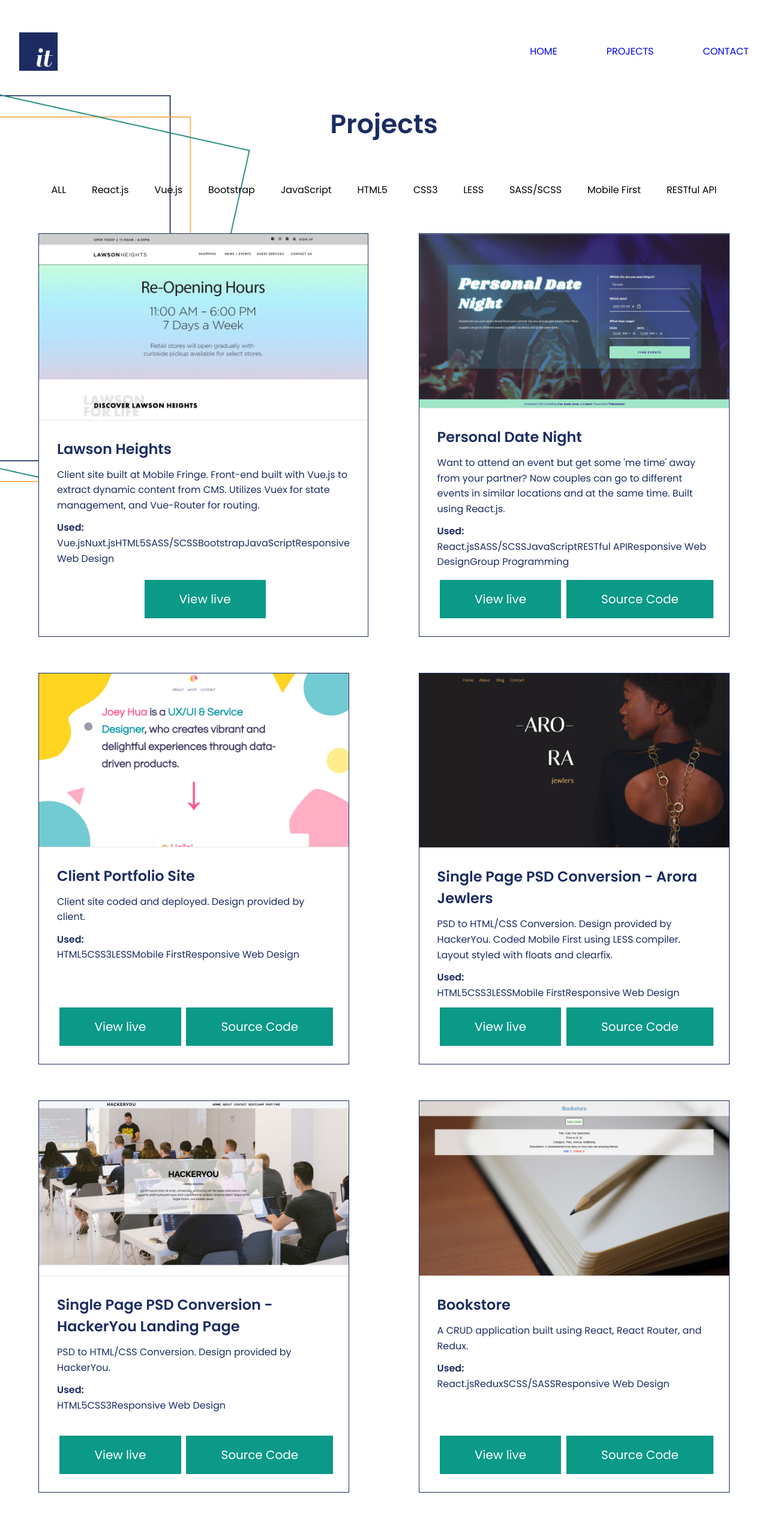
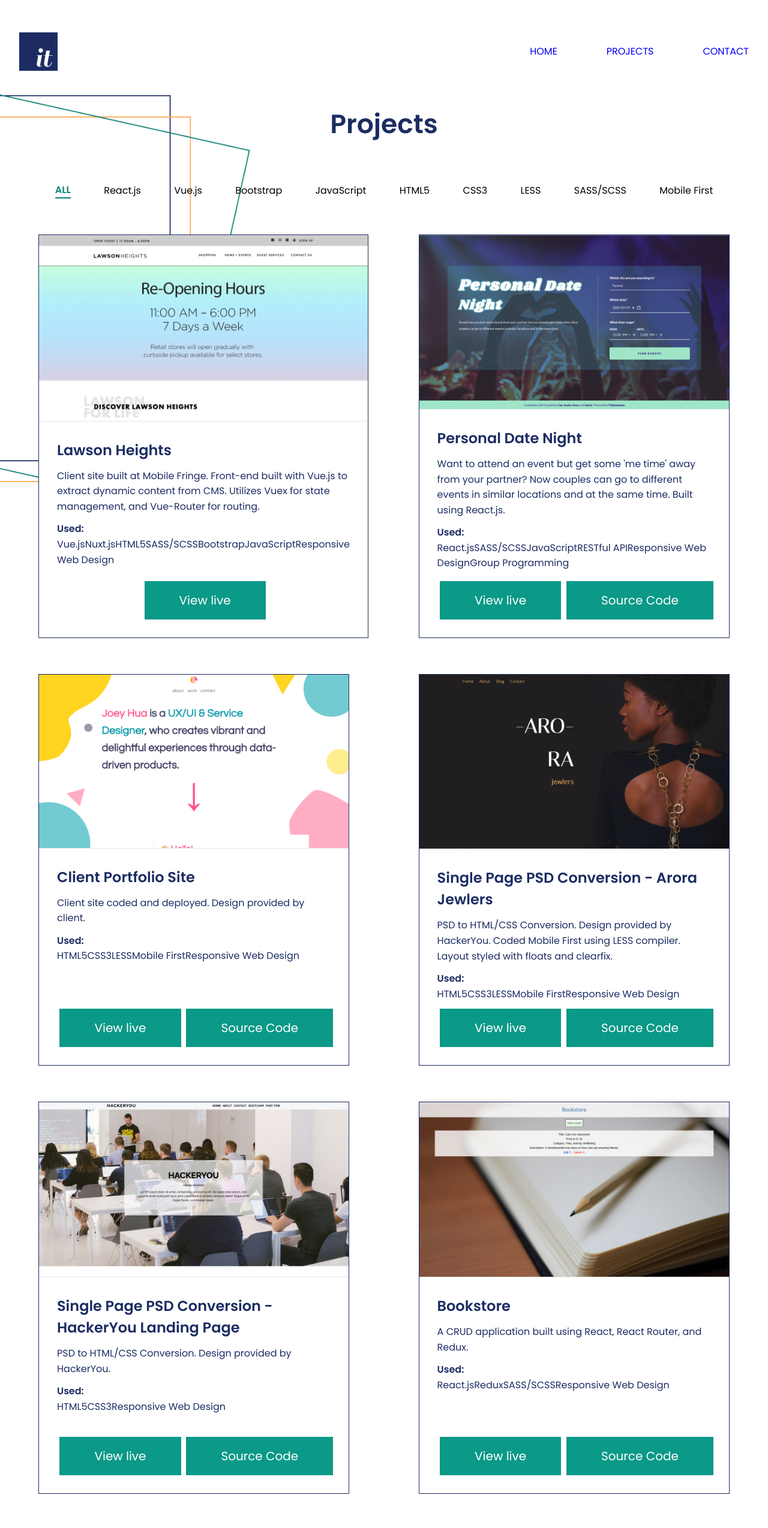
Before and after one commit to rashmi-webdev/vinayak-adimule-client1, a Next.js app: page /projects in a window 1280 px wide. Shown: the top 2548 px of the page at 60% size. Built offline with nearby package versions, Linux system fonts and the light colour scheme.

Commit message:
[it] conditional class for project button added. modified end-CTA to conditional

```diff
--- a/components/layout/layout-component.jsx
+++ b/components/layout/layout-component.jsx
@@ -5,7 +5,7 @@ import Head from "next/head";
 import NavBar from "../navigation/nav-bar-component";
 
 import PersistFooter from "../footer/footer-component";
-import SeeMoreProjects from "../see-more/see-more-projects.component";
+import ConditionalCTA from "../see-more/see-more-projects.component";
 
 const name = "Irene Truong";
 export const siteTitle = "Irene Truong | Web Developer";
@@ -66,7 +66,7 @@ export default function Layout({ children, home, contact }) {
         )} */}
       </header>
       <main>{children}</main>
-      {!contact && <SeeMoreProjects />}
+      {!contact && <ConditionalCTA />}
       {/* </div> */}
       <PersistFooter />
     </>
--- a/components/projects.data.js
+++ b/components/projects.data.js
@@ -76,7 +76,7 @@ const PROJECTS_DATA = [
     imagePath: "/images/project-previews/Bookstore.jpg",
     description:
       "A CRUD application built using React, React Router, and Redux.",
-    skills: ["React.js", "Redux", "SCSS/SASS", "Responsive Web Design"],
+    skills: ["React.js", "Redux", "SASS/SCSS", "Responsive Web Design"],
     liveUrl: "https://irenecodes.github.io/bookstore/#/",
     githubUrl: "https://github.com/irenecodes/bookstore",
   },
@@ -86,7 +86,7 @@ const PROJECTS_DATA = [
     imagePath: "/images/project-previews/PetLims.jpg",
     description:
       "jQuery Quiz to find out how many pets you can own dependent on your location in the GTA. ",
-    skills: ["HTML5", "CSS3", "SCSS/SASS", "jQuery", "Responsive Web Design"],
+    skills: ["HTML5", "CSS3", "SASS/SCSS", "jQuery", "Responsive Web Design"],
     liveUrl: "https://irenecodes.github.io/Pet-Lims/",
     githubUrl: "https://github.com/irenecodes/Pet-Lims",
   },
@@ -96,7 +96,7 @@ const PROJECTS_DATA = [
     imagePath: "/images/project-previews/KeyboardWarrior.jpg",
     description:
       "A speed-typing game in vanilla JavaScript. Utilizes Bootstrap 4 for responsiveness.",
-    skills: ["HTML5", "CSS3", "SCSS/SASS", "Bootstrap", "JavaScript"],
+    skills: ["HTML5", "CSS3", "SASS/SCSS", "Bootstrap", "JavaScript"],
     liveUrl: "https://irenecodes.github.io/keyboard-warrior/",
     githubUrl: "https://github.com/irenecodes/keyboard-warrior",
   },
@@ -106,7 +106,7 @@ const PROJECTS_DATA = [
     imagePath: "/images/project-previews/QuoteGenerator.jpg",
     description:
       "Randomly generate a quote to display from Quotable API. Tweet the quote if it's to your liking!",
-    skills: ["HTML5", "CSS3", "SCSS/SASS", "JavaScript"],
+    skills: ["HTML5", "CSS3", "SASS/SCSS", "JavaScript"],
     liveUrl: "https://irenecodes.github.io/quote-generator/",
     githubUrl: "https://github.com/irenecodes/quote-generator",
   },
@@ -119,7 +119,7 @@ const PROJECTS_DATA = [
     skills: [
       "React.js",
       "CSS3",
-      "SCSS/SASS",
+      "SASS/SCSS",
       "JavaScript",
       "Firebase",
       "Responsive Web Design",
@@ -136,7 +136,7 @@ const PROJECTS_DATA = [
     skills: [
       "HTML5",
       "CSS3",
-      "SCSS/SASS",
+      "SASS/SCSS",
       "JavaScript",
       "jQuery",
       "RESTful API",
--- a/components/see-more/see-more-projects.component.jsx
+++ b/components/see-more/see-more-projects.component.jsx
@@ -1,13 +1,27 @@
 import Link from "next/link";
 
-export default function SeeMoreProjects() {
+import { useRouter } from "next/router";
+
+export default function ConditionalCTA() {
+  const router = useRouter();
   return (
     <>
       <aside>
-        <h3>Want to see more?</h3>
-        <Link href="/projects">
-          <a className="btn-primary">View all projects</a>
-        </Link>
+        {router.pathname == "/" ? (
+          <>
+            <h3>Want to see more?</h3>
+            <Link href="/projects">
+              <a className="btn-primary">View all projects</a>
+            </Link>
+          </>
+        ) : (
+          <>
+            <h3>Want to get in touch?</h3>
+            <Link href="/contact">
+              <a className="btn-primary">Contact me</a>
+            </Link>
+          </>
+        )}
         <a href="#top" className="top" aria-label="Click to scroll to top">
           <img src="/images/scroll-up-arrow.svg" alt="" className="arrow" />
           <p>Back to top</p>
--- a/pages/projects.js
+++ b/pages/projects.js
@@ -53,10 +53,10 @@ class Projects extends React.Component {
           id: 10,
           name: "Mobile First",
         },
-        {
-          id: 11,
-          name: "RESTful API",
-        },
+        // {
+        //   id: 11,
+        //   name: "RESTful API",
+        // },
       ],
     };
   }
@@ -85,6 +85,9 @@ class Projects extends React.Component {
                   onClick={this.filterSkill}
                   key={skill.id}
                   value={skill.name}
+                  className={`${
+                    currentFilter == skill.name ? "active-btn" : ""
+                  }`}
                 >
                   {skill.name}
                 </button>
--- a/styles/partials/_projects-page.scss
+++ b/styles/partials/_projects-page.scss
@@ -21,6 +21,12 @@
   button {
     background: none;
     border: none;
+    border-bottom: 1px solid transparent;
+  }
+  .active-btn {
+    font-weight: bold;
+    color: $accent-text;
+    border-bottom: 2px solid $accent-text;
   }
 }
 
```
